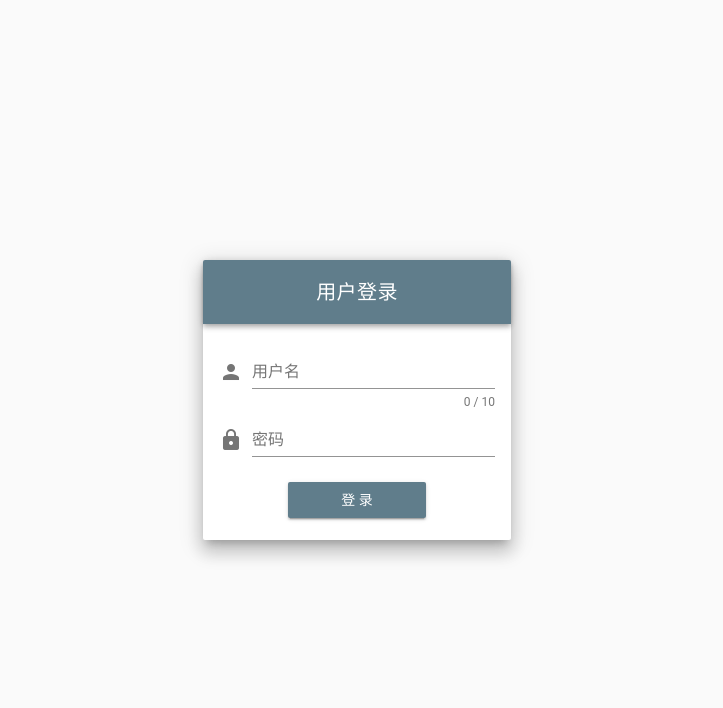
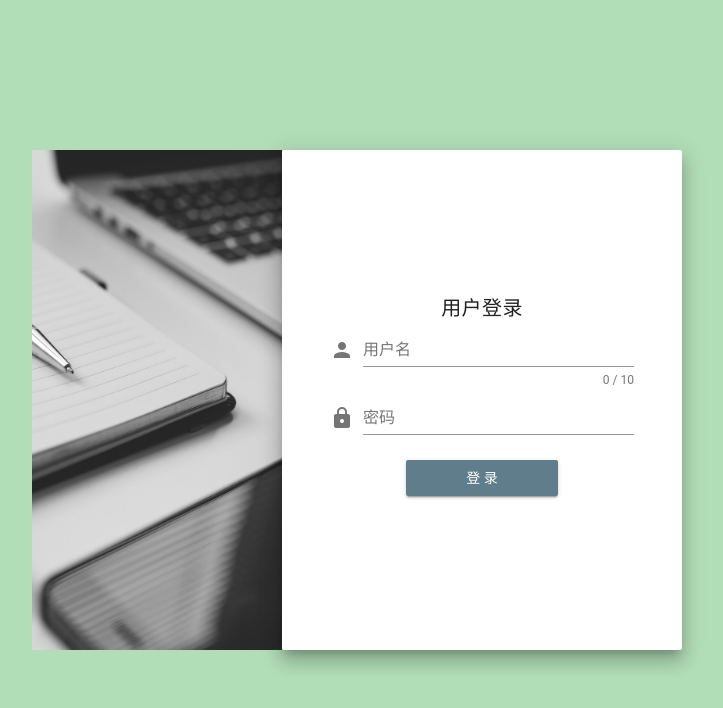
Before and after one commit to amber-open/WWWCion, a Vue app: page /login in a window 1280 px wide. Shown: the top 708 px of the page, without its empty margins (283-1006 px from the left). Built offline with nearby package versions, Linux system fonts and the light colour scheme; a small style sheet from the web is missing.

Commit message:
change login

```diff
--- a/src/views/Login.vue
+++ b/src/views/Login.vue
@@ -1,14 +1,11 @@
 <template>
   <v-app id="inspire">
-    <v-content>
-      <v-container fluid fill-height>
-        <v-layout align-center justify-center>
-          <v-flex xs12 sm6 md4 lg3 xl3>
-            <v-card class="elevation-12">
-              <v-toolbar dark color="primary">
+    <v-layout pa-4 align-center justify-center>
+      <div class="m-left"></div>
+      <v-card class="m-right elevation-12">
+        <v-layout align-center justify-center column fill-height>
+          <v-card-text class="px-5 py-2">
             <v-flex title text-xs-center>用户登录</v-flex>
-              </v-toolbar>
-              <v-card-text>
             <v-form v-model="valid">
               <v-text-field
                 prepend-icon="person"
@@ -30,11 +27,9 @@
               <v-btn style="width:50%" color="primary">登&nbsp;录</v-btn>
             </v-flex>
           </v-card-text>
+        </v-layout>
       </v-card>
-          </v-flex>
     </v-layout>
-      </v-container>
-    </v-content>
   </v-app>
 </template>
 
@@ -58,3 +53,26 @@
     }
   }
 </script>
+
+<style scoped>
+  #inspire{
+    background: #B1DEB6;
+  }
+  .m-left{
+    height: 500px;
+    width: 250px;
+    background-image: url('../assets/ubg.jpg');
+    background-position: center;
+    background-size: cover;
+  }
+  .m-right{
+    height: 500px;
+    width: 400px;
+  }
+  @media screen and (max-width: 600px) {
+
+    .m-left{
+      display: none;
+    }
+  }
+</style>
```
Also changed, not shown: src/assets/ubg.jpg (added). Lines whose indentation alone changed are shown as unchanged.
